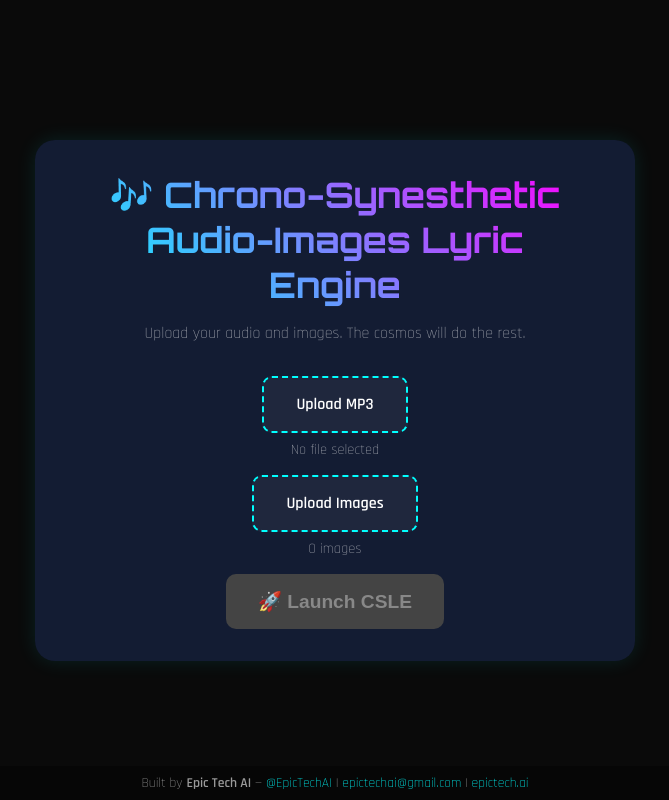
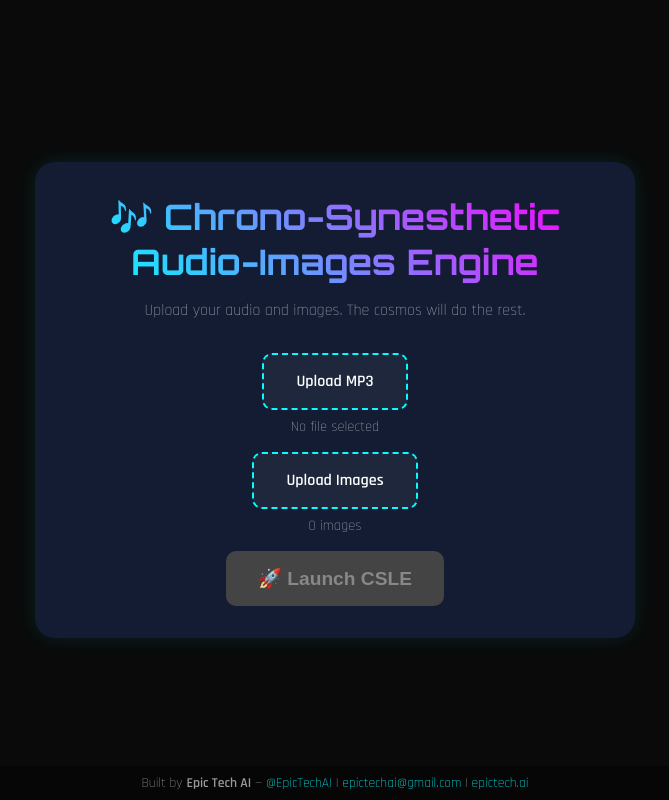
Before and after one commit to Sm0k367/lyric-visualizer-v2.0, a plain HTML site: page index.html in a window 1280 px wide. Shown: the whole page, without its empty margins (305-974 px from the left). Drawn offline with Linux system fonts and the light colour scheme.

Commit message:
Update index.html

```diff
--- a/index.html
+++ b/index.html
@@ -12,7 +12,7 @@
   <!-- SETUP SCREEN -->
   <div id="setup-screen" class="screen active">
     <div class="setup-container">
-      <h1>🎶 Chrono-Synesthetic Audio-Images Lyric Engine</h1>
+      <h1>🎶 Chrono-Synesthetic Audio-Images Engine</h1>
       <p>Upload your audio and images. The cosmos will do the rest.</p>
 
       <label class="file-label">
```
